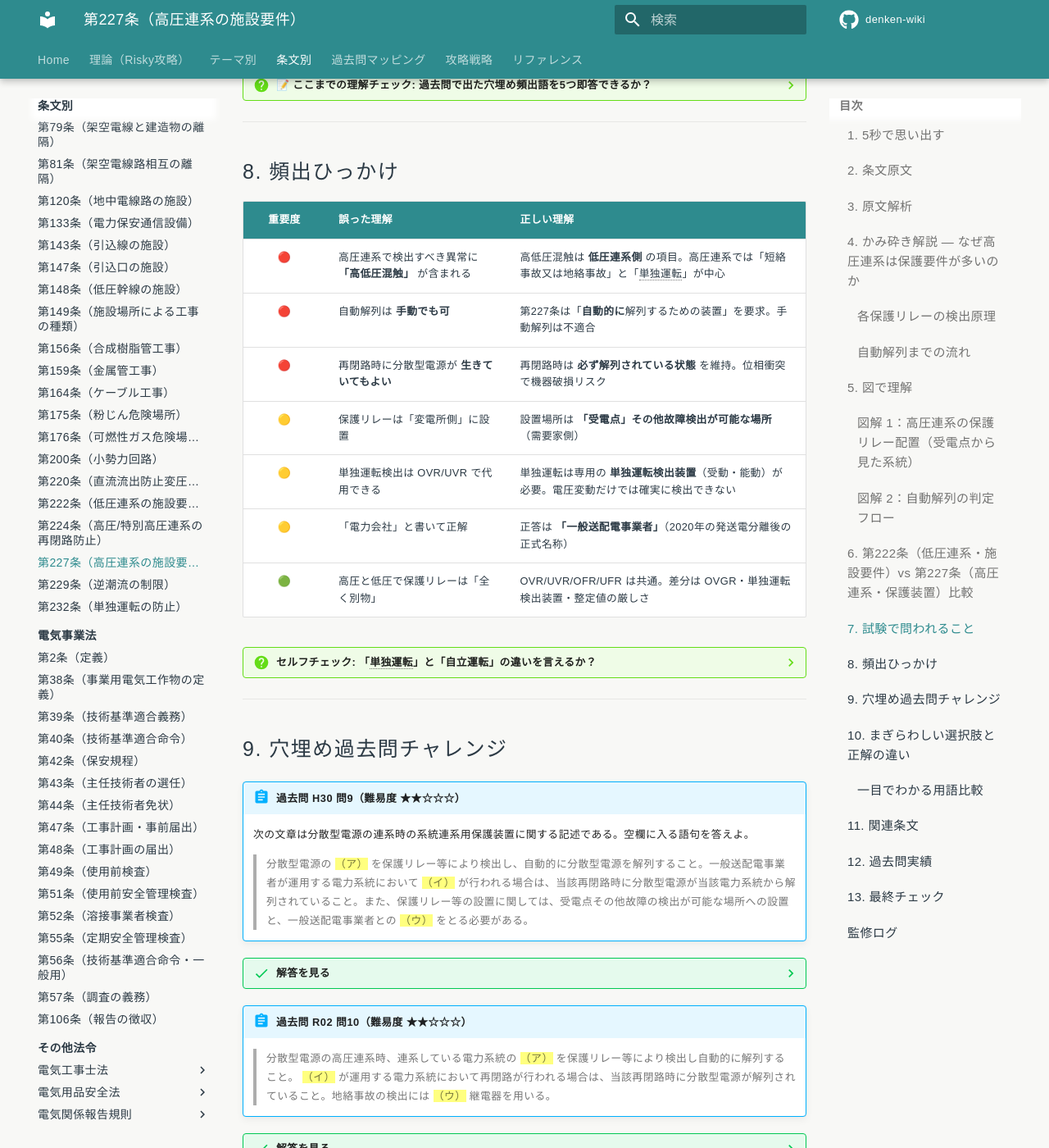
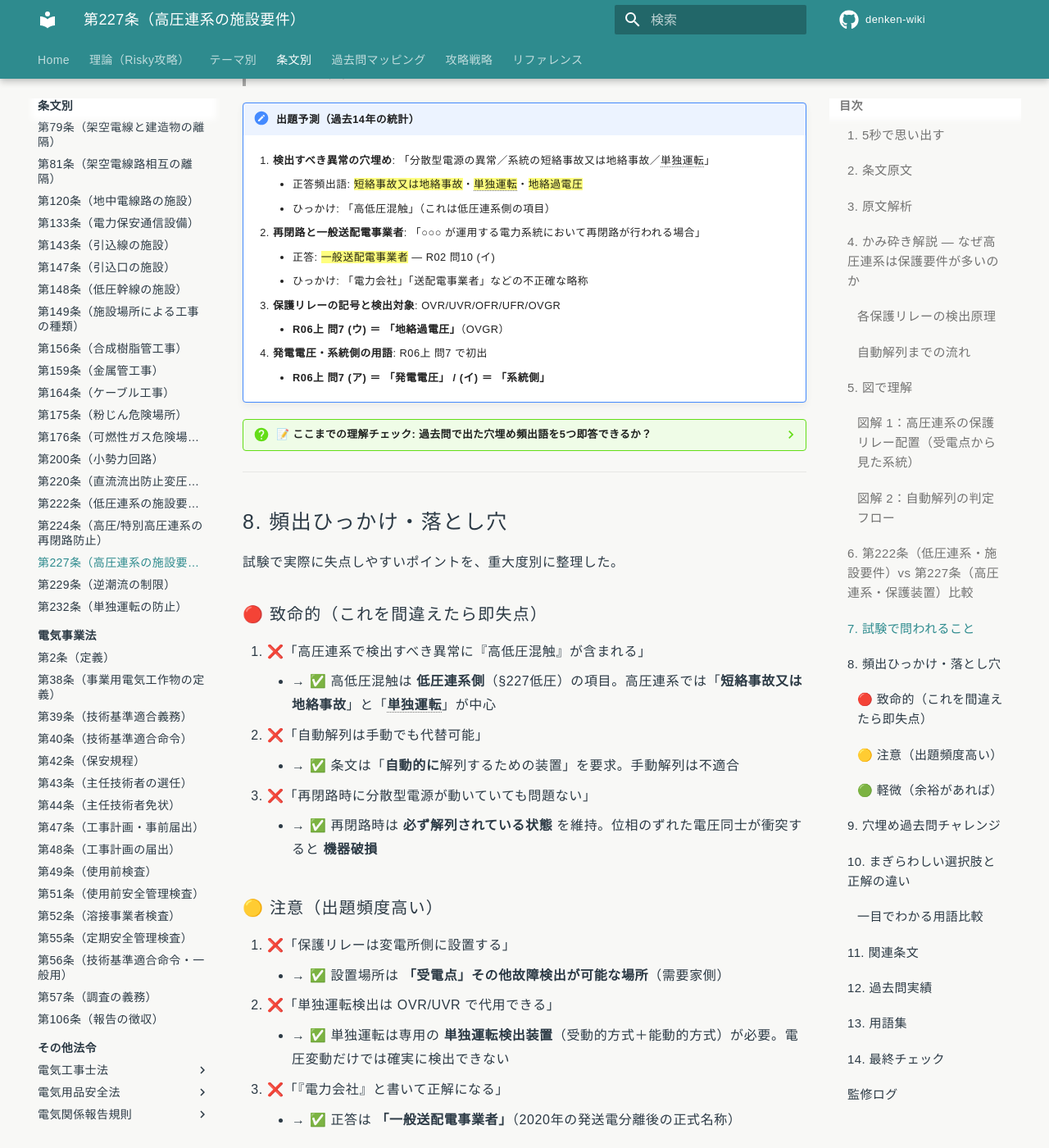
Before and after one commit to kfurufuru/denken-wiki, an MkDocs documentation site: the page built from docs/articles/kaishaku/227.md, in a window 1280 px wide and 1400 px high, scrolled down 8256 px. Shown: the whole window at 82% size. Built offline with MkDocs 1.6.1 and Material for MkDocs 9.7.7, drawn with Linux system fonts in a browser that asks for light colours; comment, search, counter and statistics services are not loaded; some of the changed text lies outside the part shown.

Commit message:
update(kaishaku/227): kijun/58 v2.1テンプレ水平展開
- ひっかけ形式をテーブル→❌→✅対比形式に変更（必須対応）
- 概要テーブルに「性格」「委任先」「上位」列を追加
- 用語集セクション新設（単独運転/自立運転/再閉路/OVGR等9語）
- R06上問7・R02問10の出題回warningを本文該当箇所に配置

Co-Authored-By: Claude Opus 4.6 <noreply@anthropic.com>

```diff
--- a/docs/articles/kaishaku/227.md
+++ b/docs/articles/kaishaku/227.md
@@ -38,6 +38,10 @@
 | 項目 | 内容 |
 |------|------|
 | 条文 | 電技解釈 第227条（条番号は[要確認]・現行§229の可能性） |
+| 規定内容 | 高圧連系時に自動解列するための保護装置の施設義務 |
+| 性格 | 施設要件規定（保護リレーの種類・検出対象・設置場所を規定） |
+| 委任先 | 227-1表 / 229-1表（保護リレー種類・整定値・動作時間の具体数値） |
+| 上位 | 電技省令第15条等（系統連系時の保安原則） |
 | 対象系統 | 高圧系統（600V超〜7,000V以下、代表は6,600V） |
 | 分散型電源の例 | 大規模太陽光・風力発電・コジェネレーション・蓄電池システム |
 | 主要保護リレー | OVR・UVR・OFR・UFR（電圧・周波数の異常検出）／単独運転検出装置／地絡過電圧継電器（OVGR） |
@@ -156,6 +160,14 @@
 | 過周波数継電器 | OFR | 周波数が上がりすぎた | 系統内の発電過剰 |
 | 不足周波数継電器 | UFR | 周波数が下がりすぎた | 系統内の発電不足・大事故の前兆 |
 | 地絡過電圧継電器 | OVGR | 系統側の地絡事故時の電圧上昇を検出 | 地絡事故の波及防止 — **R02 問10 (ウ)・R06上 問7 (ウ)** |
+
+!!! warning "R06上 問7 で出題されたひっかけ"
+    「地絡事故の検出には（ウ）継電器が用いられる」の穴埋めで、「過電圧」（OVR）と「地絡過電圧」（OVGR）を混同させる選択肢が登場。
+
+    - **OVR（過電圧継電器）** = 系統**全体の電圧上昇**を検出
+    - **OVGR（地絡過電圧継電器）** = **地絡時の零相電圧上昇**を検出
+
+    正答は **「地絡過電圧」**。「過電圧」ではない。
 | 単独運転検出装置 | — | 受動的（位相跳躍）／能動的（周波数シフト） | 単独運転状態の確実な検出 |
 
 ### 自動解列までの流れ
@@ -239,17 +251,37 @@ flowchart TD
 
 ---
 
-## 8. 頻出ひっかけ
+## 8. 頻出ひっかけ・落とし穴
 
-| 重要度 | 誤った理解 | 正しい理解 |
-|:---:|---|---|
-| 🔴 | 高圧連系で検出すべき異常に **「高低圧混触」** が含まれる | 高低圧混触は **低圧連系側** の項目。高圧連系では「短絡事故又は地絡事故」と「単独運転」が中心 |
-| 🔴 | 自動解列は **手動でも可** | 第227条は「**自動的に**解列するための装置」を要求。手動解列は不適合 |
-| 🔴 | 再閉路時に分散型電源が **生きていてもよい** | 再閉路時は **必ず解列されている状態** を維持。位相衝突で機器破損リスク |
-| 🟡 | 保護リレーは「変電所側」に設置 | 設置場所は **「受電点」その他故障検出が可能な場所**（需要家側）|
-| 🟡 | 単独運転検出は OVR/UVR で代用できる | 単独運転は専用の **単独運転検出装置**（受動・能動）が必要。電圧変動だけでは確実に検出できない |
-| 🟡 | 「電力会社」と書いて正解 | 正答は **「一般送配電事業者」**（2020年の発送電分離後の正式名称）|
-| 🟢 | 高圧と低圧で保護リレーは「全く別物」 | OVR/UVR/OFR/UFR は共通。差分は OVGR・単独運転検出装置・整定値の厳しさ |
+試験で実際に失点しやすいポイントを、重大度別に整理した。
+
+### 🔴 致命的（これを間違えたら即失点）
+
+1. ❌「高圧連系で検出すべき異常に『高低圧混触』が含まれる」
+    - → ✅ 高低圧混触は **低圧連系側**（§227低圧）の項目。高圧連系では「**短絡事故又は地絡事故**」と「**単独運転**」が中心
+2. ❌「自動解列は手動でも代替可能」
+    - → ✅ 条文は「**自動的に**解列するための装置」を要求。手動解列は不適合
+3. ❌「再閉路時に分散型電源が動いていても問題ない」
+    - → ✅ 再閉路時は **必ず解列されている状態** を維持。位相のずれた電圧同士が衝突すると **機器破損**
+
+### 🟡 注意（出題頻度高い）
+
+4. ❌「保護リレーは変電所側に設置する」
+    - → ✅ 設置場所は **「受電点」その他故障検出が可能な場所**（需要家側）
+5. ❌「単独運転検出は OVR/UVR で代用できる」
+    - → ✅ 単独運転は専用の **単独運転検出装置**（受動的方式＋能動的方式）が必要。電圧変動だけでは確実に検出できない
+6. ❌「『電力会社』と書いて正解になる」
+    - → ✅ 正答は **「一般送配電事業者」**（2020年の発送電分離後の正式名称）
+
+!!! warning "R02 問10 で出題されたひっかけ"
+    「○○が運用する電力系統において再閉路が行われる場合」の穴埋めで「電力会社」「送電会社」が誤答選択肢として登場。条文上の正式名称は **「一般送配電事業者」**。
+
+### 🟢 軽微（余裕があれば）
+
+7. ❌「高圧と低圧で保護リレーは全く別物」
+    - → ✅ OVR/UVR/OFR/UFR は **共通**。差分は OVGR・単独運転検出装置の追加要求と整定値の厳しさ
+8. ❌「地絡過電圧継電器（OVGR）と過電圧継電器（OVR）は同じもの」
+    - → ✅ OVR は **系統電圧の上昇** を検出。OVGR は **地絡時の零相電圧上昇** を検出。検出原理が異なる
 
 ??? question "セルフチェック: 「単独運転」と「自立運転」の違いを言えるか？"
     - **単独運転** ＝ 系統が停電したのに、分散型電源が **系統に対して** 給電を続ける状態（**禁止対象**）
@@ -364,7 +396,23 @@ flowchart TD
 
 ---
 
-## 13. 最終チェック
+## 13. 用語集
+
+| 用語 | 読み | 意味 | 試験での注意点 |
+|------|------|------|----------------|
+| 自動解列 | じどうかいれつ | 保護リレーの検出により遮断器を自動で開放し、分散型電源を系統から切り離すこと | 「手動解列」は条文不適合。穴埋め定番語 |
+| 単独運転 | たんどくうんてん | 系統が停電中に分散型電源だけが運転を継続し系統側に給電している状態 | 「自立運転」（自己負荷のみ給電・許容）と混同注意 |
+| 自立運転 | じりつうんてん | 系統解列後に分散型電源が自己負荷のみに給電する運転モード | 許容される運用モード。穴埋めでの誤答選択肢 |
+| 再閉路 | さいへいろ | 系統側で事故除去後に遮断器を自動的に再投入する動作 | 「復電」「遮断」とは別概念。H30問9(イ)の正答 |
+| 一般送配電事業者 | いっぱんそうはいでんじぎょうしゃ | 系統を運用する事業者（東京電力PG・関西電力送配電等） | 2020年発送電分離後の正式名称。「電力会社」は不正解 |
+| 逆潮流 | ぎゃくちょうりゅう | 分散型電源の発電電力が需要を超えて系統側に流れること | 高圧連系では逆潮流の有無で保護装置の要件が変わる |
+| OVR | オーブイアール | Over Voltage Relay（過電圧継電器）。系統電圧上昇を検出 | OVGR（地絡過電圧）との混同に注意 |
+| OVGR | オーブイジーアール | Over Voltage Ground Relay（地絡過電圧継電器）。零相電圧上昇を検出 | R02問10・R06上問7で「地絡過電圧」が正答 |
+| 受電点 | じゅでんてん | 需要家が系統から電力を受ける接続点 | 保護リレーの設置場所として条文に明記 |
+
+---
+
+## 14. 最終チェック
 
 **📜 条文の核心**
 
```
